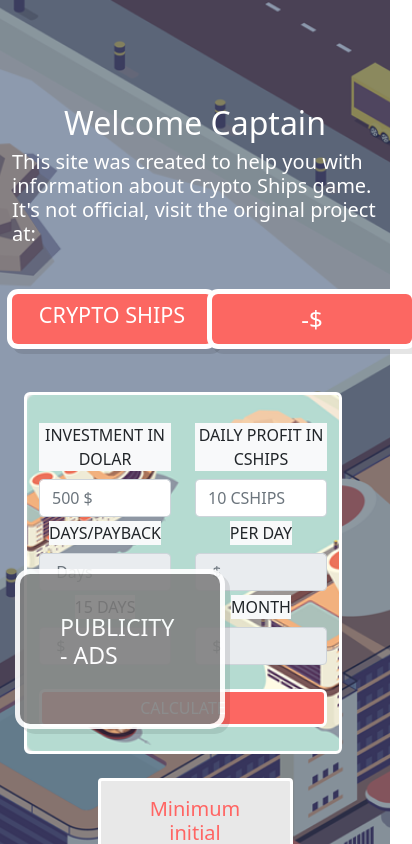
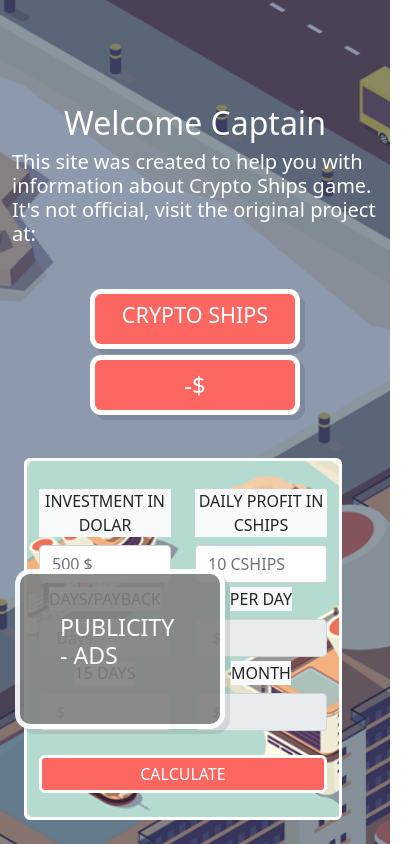
Before and after one commit to felipeaguiarn/Crypto-Ship-Calculator, an Angular app: page / in a window 390 px wide. Shown: the top 844 px of the page, 412 px wide, since content can reach past the window. Built offline with nearby package versions, Linux system fonts and the light colour scheme; no server answers.

Commit message:
responsiveness adjustment

```diff
--- a/src/app/components/highlighted/highlighted.component.html
+++ b/src/app/components/highlighted/highlighted.component.html
@@ -9,7 +9,7 @@
             This site was created to help you with information about Crypto
             Ships game. It's not official, visit the original project at:
           </h5>
-          <div class="mt-5 d-flex justify-content-around">
+          <div class="mt-5 gap-3 d-flex flex-wrap justify-content-around">
             <span class="cardRed">
             <a
             class="text-center text-white"
```
